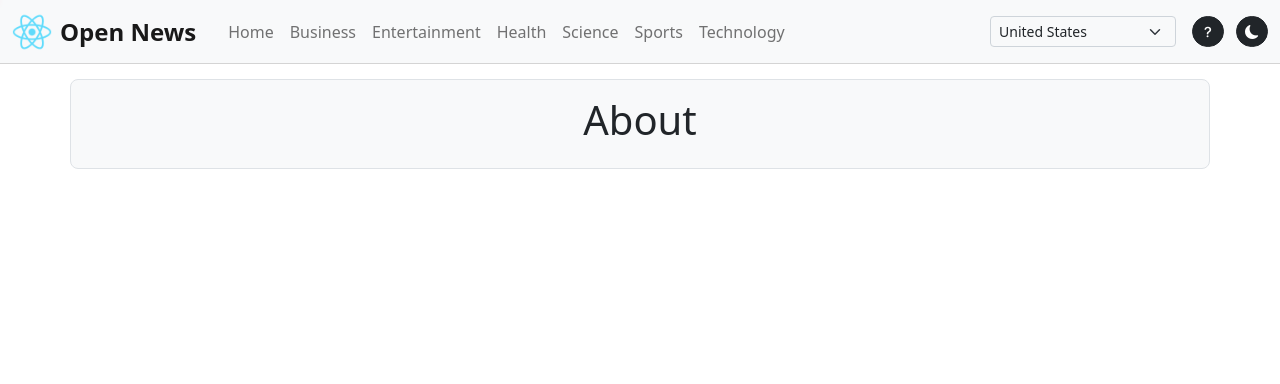
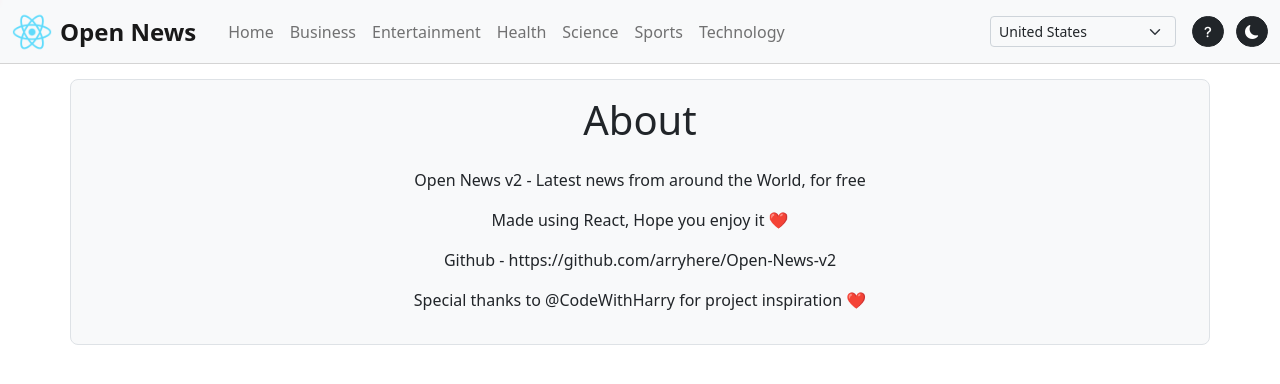
Before and after one commit to arryhere/Open-News-v2, a React (Create React App) app: page /about in a window 1280 px wide. Shown: the top 384 px of the page. Built offline with nearby package versions, Linux system fonts and the light colour scheme.

Commit message:
final-commit

```diff
--- a/src/components/About.jsx
+++ b/src/components/About.jsx
@@ -8,7 +8,11 @@
 
   return (
     <div className={`container my-3 p-3 border border-${props.theme === 'light' ? 'muted' : 'dark'} bg-${props.theme} text-${altTheme} rounded-3`}>
-      <h1 className='text-center'>About</h1>
+      <h1 className='text-center mb-4'>About</h1>
+      <p className='text-center'>Open News v2 - Latest news from around the World, for free</p>
+      <p className='text-center'>Made using React, Hope you enjoy it ❤️</p>
+      <p className='text-center'> Github - https://github.com/arryhere/Open-News-v2</p>
+      <p className='text-center'>Special thanks to @CodeWithHarry for project inspiration ❤️</p>
     </div>
   )
 }
--- a/src/components/NavBar.jsx
+++ b/src/components/NavBar.jsx
@@ -75,11 +75,11 @@
                 </li>
                 <li className="nav-item d-flex justify-content-center align-items-center me-auto">
                   <Link className="nav-link" to="/about">
-                    <button type='button' className={`navbar-btn btn btn-sm btn-${altTheme}`}>
+                    <button type='button' className={`navbar-btn btn btn-sm btn-${props.theme === 'light' ? 'dark' : 'success'}`}>
                       <i className="bi bi-question-lg"></i>
                     </button>
                   </Link>
-                  <button type='button' className={`navbar-btn btn btn-sm btn-${altTheme} ms-1`} onClick={setTheme}>
+                  <button type='button' className={`navbar-btn btn btn-sm btn-${props.theme === 'light' ? 'dark' : 'success'} ms-1`} onClick={setTheme}>
                     {props.theme === 'light'
                       ? <i className="bi bi-moon-fill"></i>
                       : <i className="bi bi-sun-fill"></i>}
```
